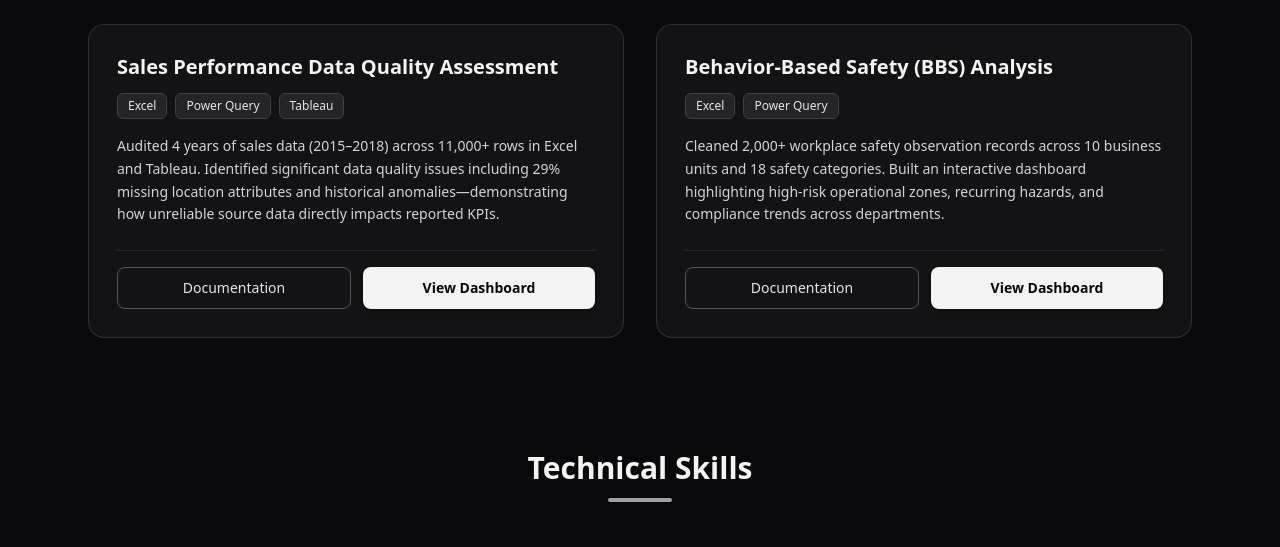
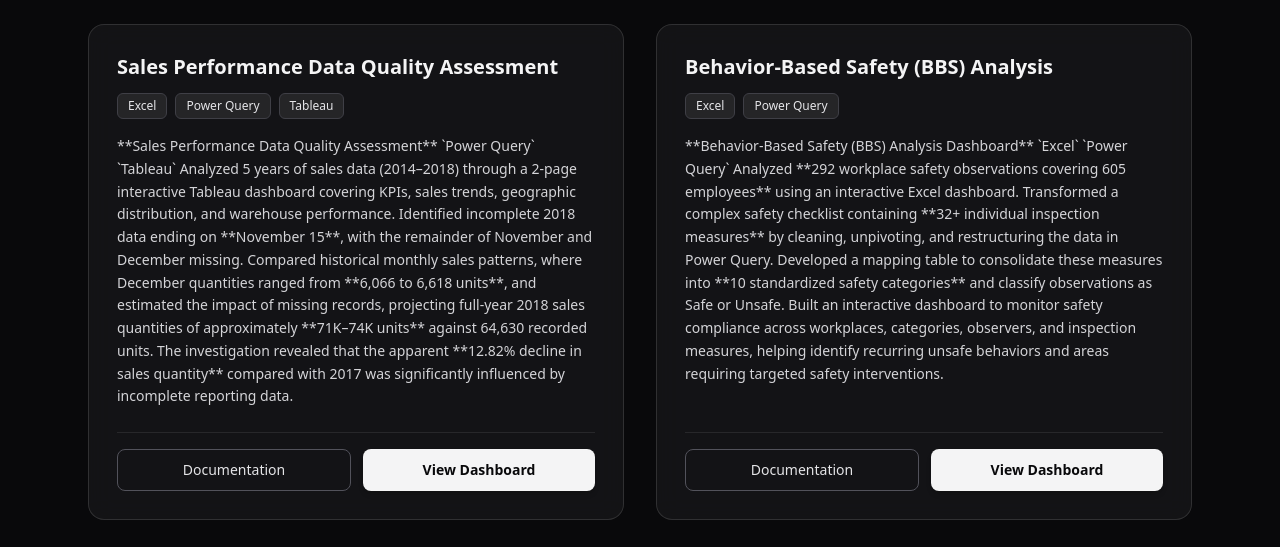
Before and after one commit to hariomtomar2226-rgb/hariomtomar2226-rgb.github.io, a plain HTML site: page index.html in a window 1280 px wide. Shown: the part 1880-2427 px from the top of the page. Drawn offline with nearby package versions, Linux system fonts and the light colour scheme.

Commit message:
Update index.html

```diff
--- a/index.html
+++ b/index.html
@@ -789,8 +789,11 @@ Analyzed 51,000+ retail records across a 4-page interactive Excel dashboard cove
                         <span class="text-xs px-2.5 py-1 rounded-md bg-zinc-200/80 dark:bg-zinc-800/90 text-zinc-800 dark:text-zinc-200 border border-zinc-300 dark:border-zinc-700">Tableau</span>
                     </div>
                     <p class="text-zinc-600 dark:text-zinc-300 text-sm leading-relaxed mb-6">
-                        Audited 4 years of sales data (2015–2018) across 11,000+ rows in Excel and Tableau. Identified significant data quality issues including 29% missing location attributes and historical anomalies—demonstrating how unreliable source data directly impacts reported KPIs.
-                    </p>
+**Sales Performance Data Quality Assessment**
+
+`Power Query` `Tableau`
+
+Analyzed 5 years of sales data (2014–2018) through a 2-page interactive Tableau dashboard covering KPIs, sales trends, geographic distribution, and warehouse performance. Identified incomplete 2018 data ending on **November 15**, with the remainder of November and December missing. Compared historical monthly sales patterns, where December quantities ranged from **6,066 to 6,618 units**, and estimated the impact of missing records, projecting full-year 2018 sales quantities of approximately **71K–74K units** against 64,630 recorded units. The investigation revealed that the apparent **12.82% decline in sales quantity** compared with 2017 was significantly influenced by incomplete reporting data.                    </p>
                 </div>
                 <div class="flex flex-wrap gap-3 pt-4 border-t border-zinc-200 dark:border-zinc-800 mt-auto relative z-10">
                     <a href="https://github.com/hariomtomar2226-rgb/Sales-Performance-Data-Quality-Assessment-" target="_blank" data-sound="chime"
@@ -818,8 +821,11 @@ Analyzed 51,000+ retail records across a 4-page interactive Excel dashboard cove
                         <span class="text-xs px-2.5 py-1 rounded-md bg-zinc-200/80 dark:bg-zinc-800/90 text-zinc-800 dark:text-zinc-200 border border-zinc-300 dark:border-zinc-700">Power Query</span>
                     </div>
                     <p class="text-zinc-600 dark:text-zinc-300 text-sm leading-relaxed mb-6">
-                        Cleaned 2,000+ workplace safety observation records across 10 business units and 18 safety categories. Built an interactive dashboard highlighting high-risk operational zones, recurring hazards, and compliance trends across departments.
-                    </p>
+**Behavior-Based Safety (BBS) Analysis Dashboard**
+
+`Excel` `Power Query`
+
+Analyzed **292 workplace safety observations covering 605 employees** using an interactive Excel dashboard. Transformed a complex safety checklist containing **32+ individual inspection measures** by cleaning, unpivoting, and restructuring the data in Power Query. Developed a mapping table to consolidate these measures into **10 standardized safety categories** and classify observations as Safe or Unsafe. Built an interactive dashboard to monitor safety compliance across workplaces, categories, observers, and inspection measures, helping identify recurring unsafe behaviors and areas requiring targeted safety interventions.                    </p>
                 </div>
                 <div class="flex flex-wrap gap-3 pt-4 border-t border-zinc-200 dark:border-zinc-800 mt-auto relative z-10">
                     <a href="https://github.com/hariomtomar2226-rgb/Behavior-Based-Safety-BBS-Analysis-Dashboard" target="_blank" data-sound="chime"
```
